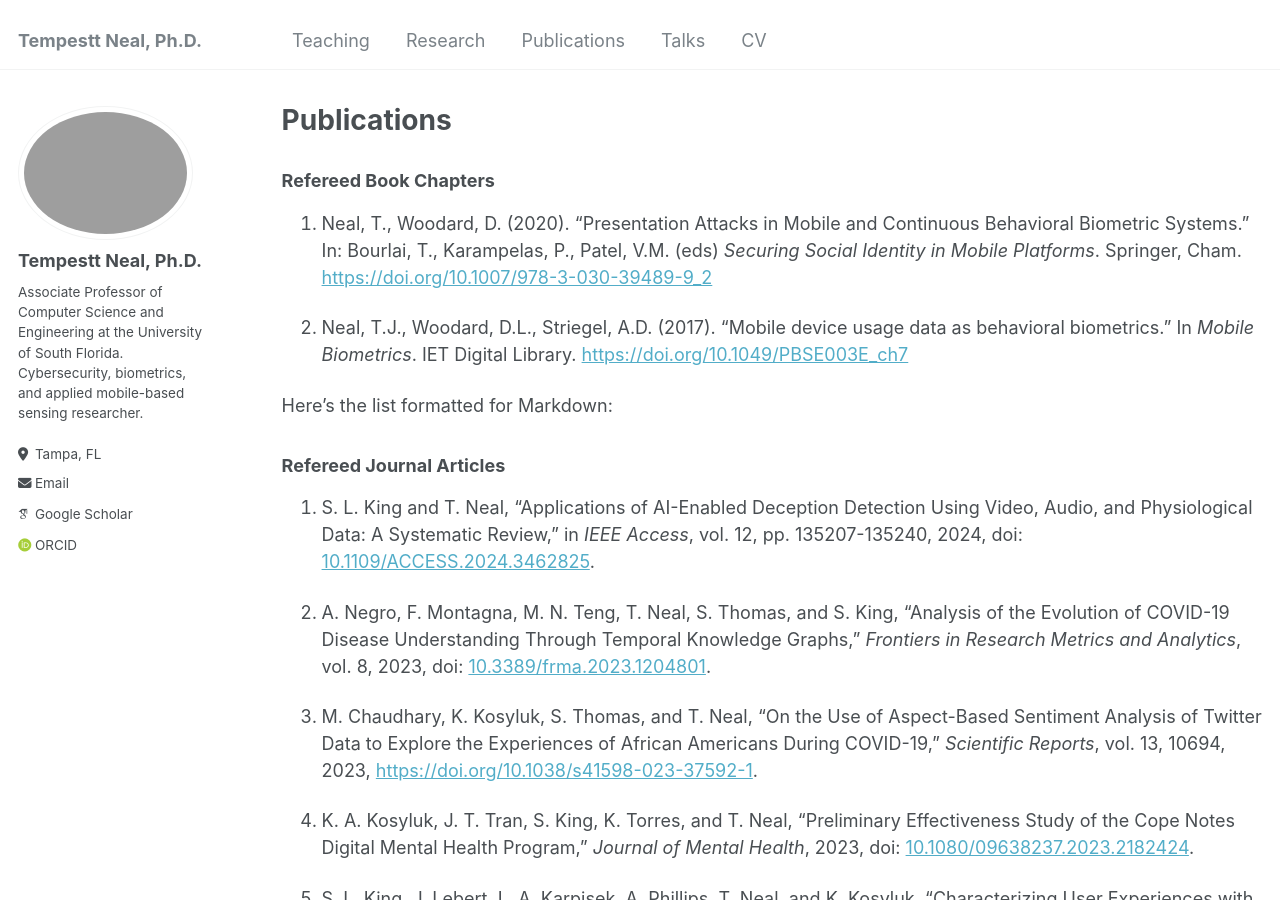
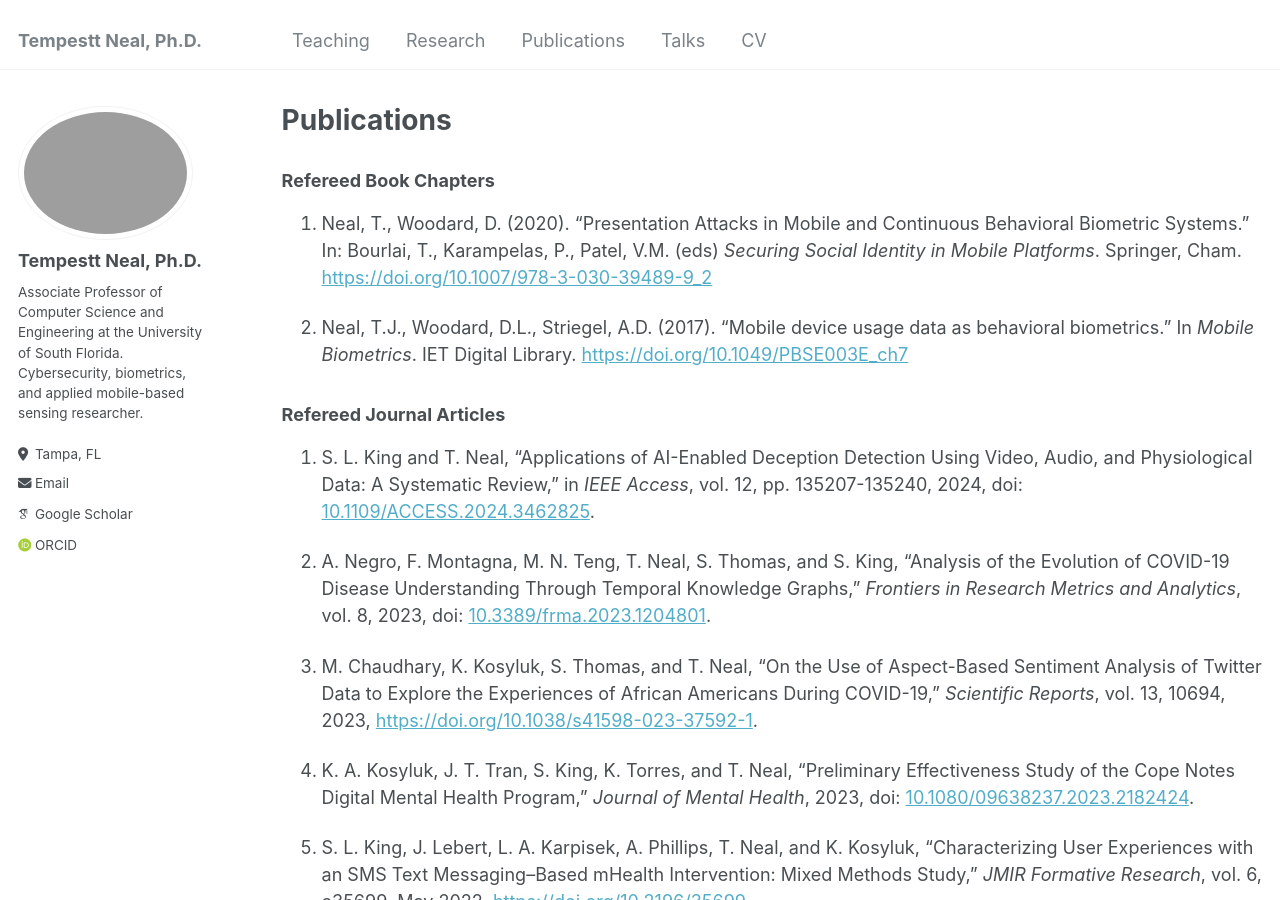
Before and after one commit to tempestt-neal/home, a Jekyll site: the page built from _pages/publications.md, in a window 1280 px wide and 900 px high. Built offline with Jekyll 4.4.1, drawn with Linux system fonts in a browser that asks for light colours; some web fonts are replaced.

Commit message:
Update publications.md

```diff
--- a/_pages/publications.md
+++ b/_pages/publications.md
@@ -10,8 +10,6 @@ author_profile: true
 1. Neal, T., Woodard, D. (2020). “Presentation Attacks in Mobile and Continuous Behavioral Biometric Systems.” In: Bourlai, T., Karampelas, P., Patel, V.M. (eds) *Securing Social Identity in Mobile Platforms*. Springer, Cham. [https://doi.org/10.1007/978-3-030-39489-9_2](https://doi.org/10.1007/978-3-030-39489-9_2)
 
 2. Neal, T.J., Woodard, D.L., Striegel, A.D. (2017). “Mobile device usage data as behavioral biometrics.” In *Mobile Biometrics*. IET Digital Library. [https://doi.org/10.1049/PBSE003E_ch7](https://doi.org/10.1049/PBSE003E_ch7)
-
-Here’s the list formatted for Markdown:
 
 ### Refereed Journal Articles
 
```
